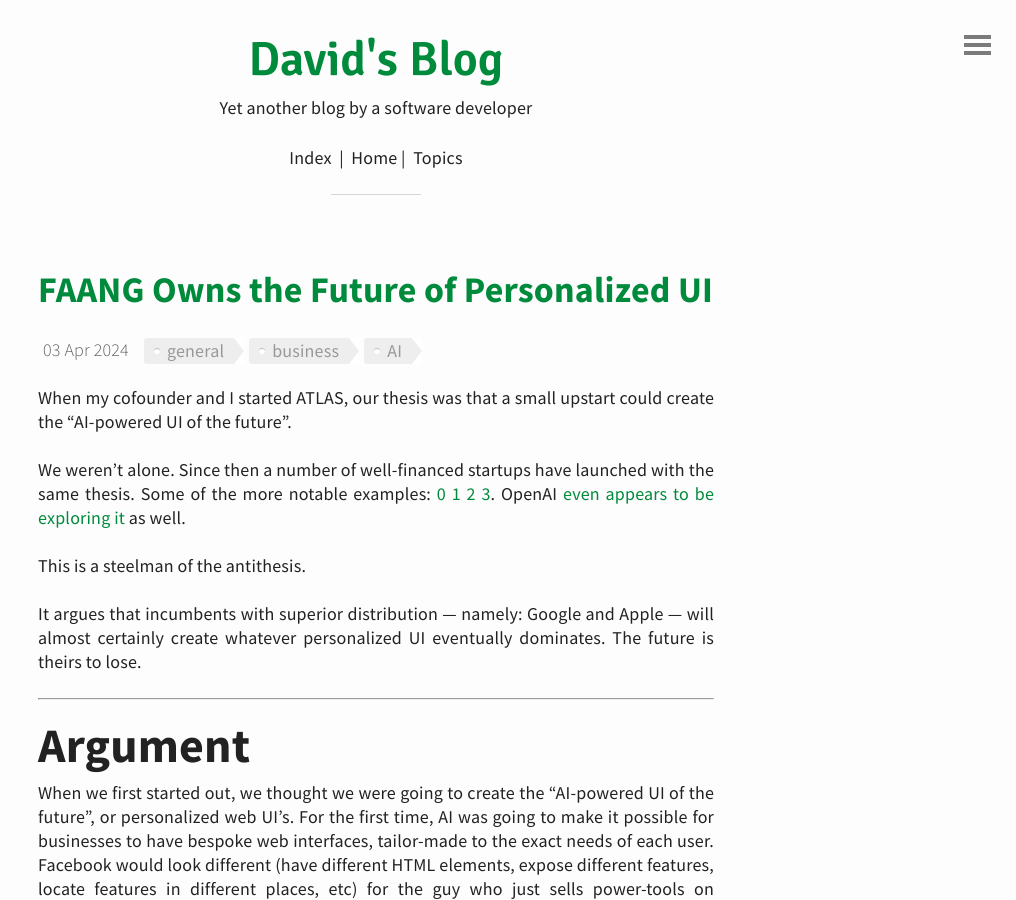
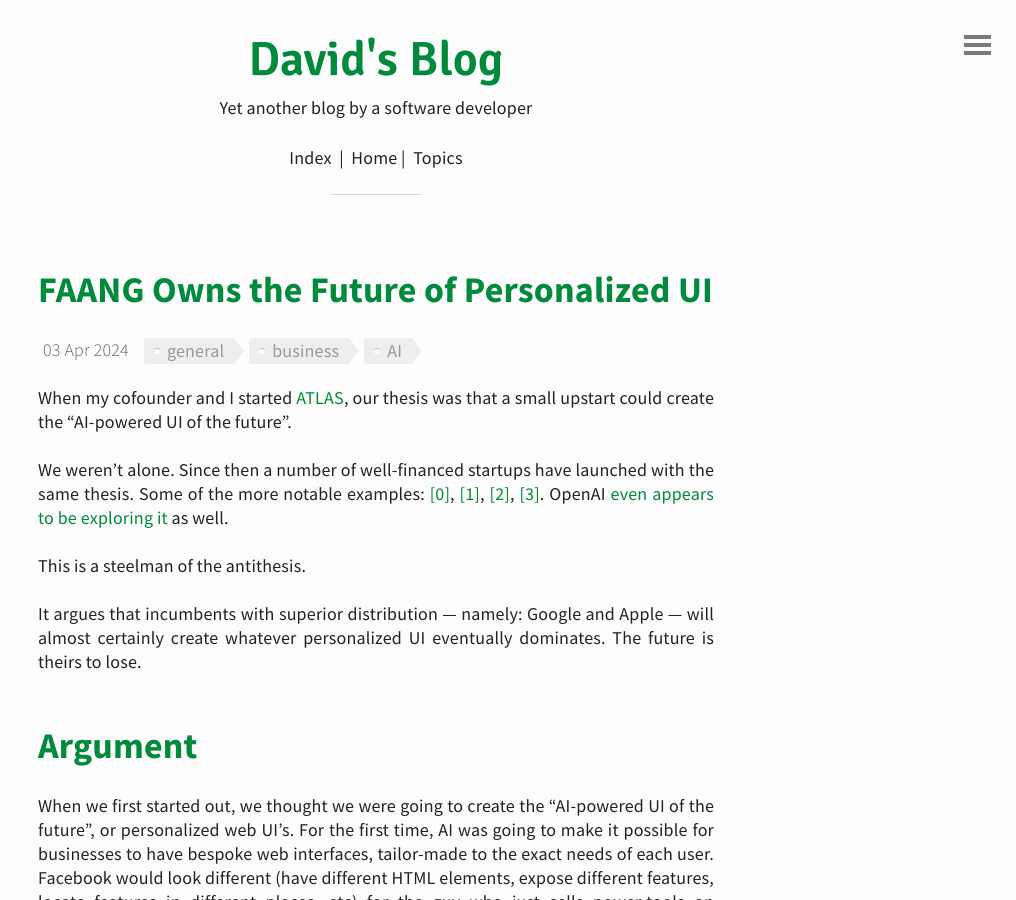
Before and after one commit to davidlaprade/davidlaprade.github.io, a Jekyll site: the page built from _posts/2024-04-03-FAANG-owns-personalized-ui.md, in a window 1280 px wide and 900 px high. Shown: the whole window, without its empty margins (264-1280 px from the left). Built offline with Jekyll 4.4.1, drawn with Linux system fonts in a browser that asks for light colours; part of the change alters nothing that is shown.

```diff
--- a/_posts/2024-04-03-FAANG-owns-personalized-ui.md
+++ b/_posts/2024-04-03-FAANG-owns-personalized-ui.md
@@ -4,14 +4,14 @@ tags: general business AI
 excerpt: "Incumbents will win in the battle for personalized UI."
 ---
 
-When my cofounder and I started ATLAS, our thesis was that a small upstart could create the “AI-powered UI of the future”.
+When my cofounder and I started [ATLAS](https://joinatlas.ai), our thesis was that a small upstart could create the “AI-powered UI of the future”.
 
 We weren't alone. Since then a number of well-financed startups have launched
 with the same thesis. Some of the more notable examples:
-[0](https://www.youtube.com/watch?v=22wlLy7hKP4)
-[1](https://twitter.com/OpenInterpreter/status/1770821439458840846)
-[2](https://www.antispace.sh/)
-[3](https://residua.ai/).
+[[0]](https://www.youtube.com/watch?v=22wlLy7hKP4),
+[[1]](https://twitter.com/OpenInterpreter/status/1770821439458840846),
+[[2]](https://www.antispace.sh/),
+[[3]](https://residua.ai/).
 OpenAI [even appears to be exploring
 it](https://www.theinformation.com/articles/openai-shifts-ai-battleground-to-software-that-operates-devices-automates-tasks) as well.
 
@@ -19,9 +19,7 @@ This is a steelman of the antithesis.
 
 It argues that incumbents with superior distribution — namely: Google and Apple — will almost certainly create whatever personalized UI eventually dominates. The future is theirs to lose.
 
----
-
-# Argument
+## Argument
 
 When we first started out, we thought we were going to create the “AI-powered UI of the future”, or personalized web UI’s. For the first time, AI was going to make it possible for businesses to have bespoke web interfaces, tailor-made to the exact needs of each user. Facebook would look different (have different HTML elements, expose different features, locate features in different places, etc) for the guy who just sells power-tools on Marketplace vs the woman who just wants to see pics of her grandkids.
 
```
